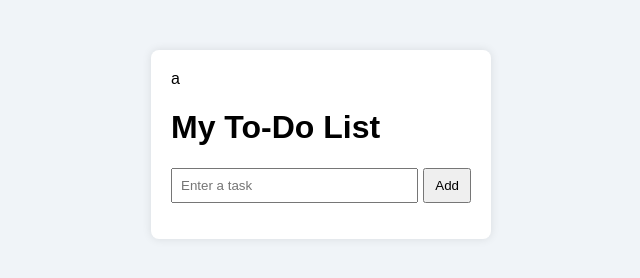
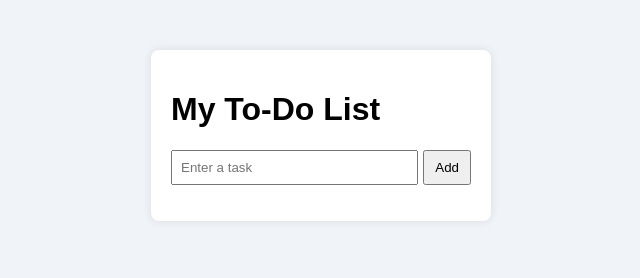
Before and after one commit to Rithika016/to-do-list-, a plain HTML site: page index.html in a window 1280 px wide. Shown: the whole page, without its empty margins (319-959 px from the left). Drawn offline with Linux system fonts and the light colour scheme.

Commit message:
Update index.html

```diff
--- a/index.html
+++ b/index.html
@@ -7,7 +7,7 @@
 </head>
 <body>
 
-  <div class="container">a
+  <div class="container">
     <h1>My To-Do List</h1>
 
     <div class="input-box">
```
